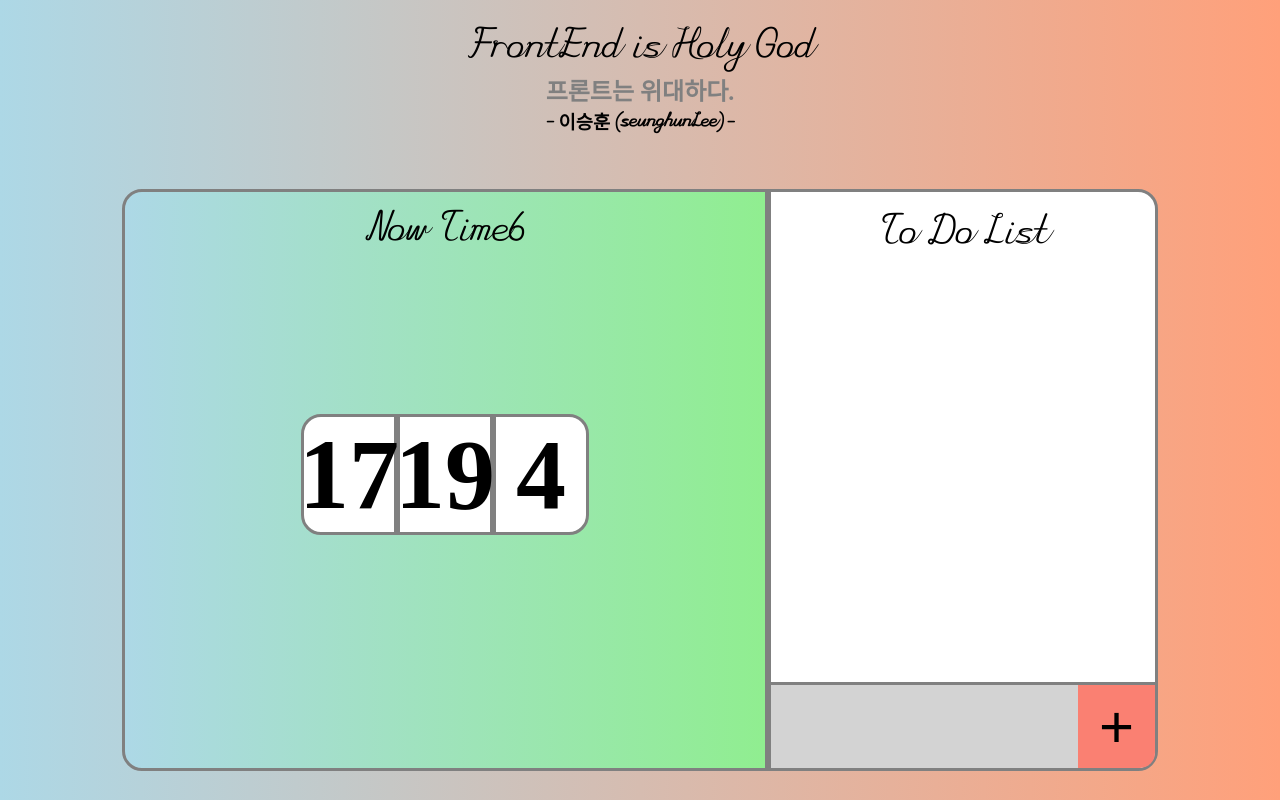
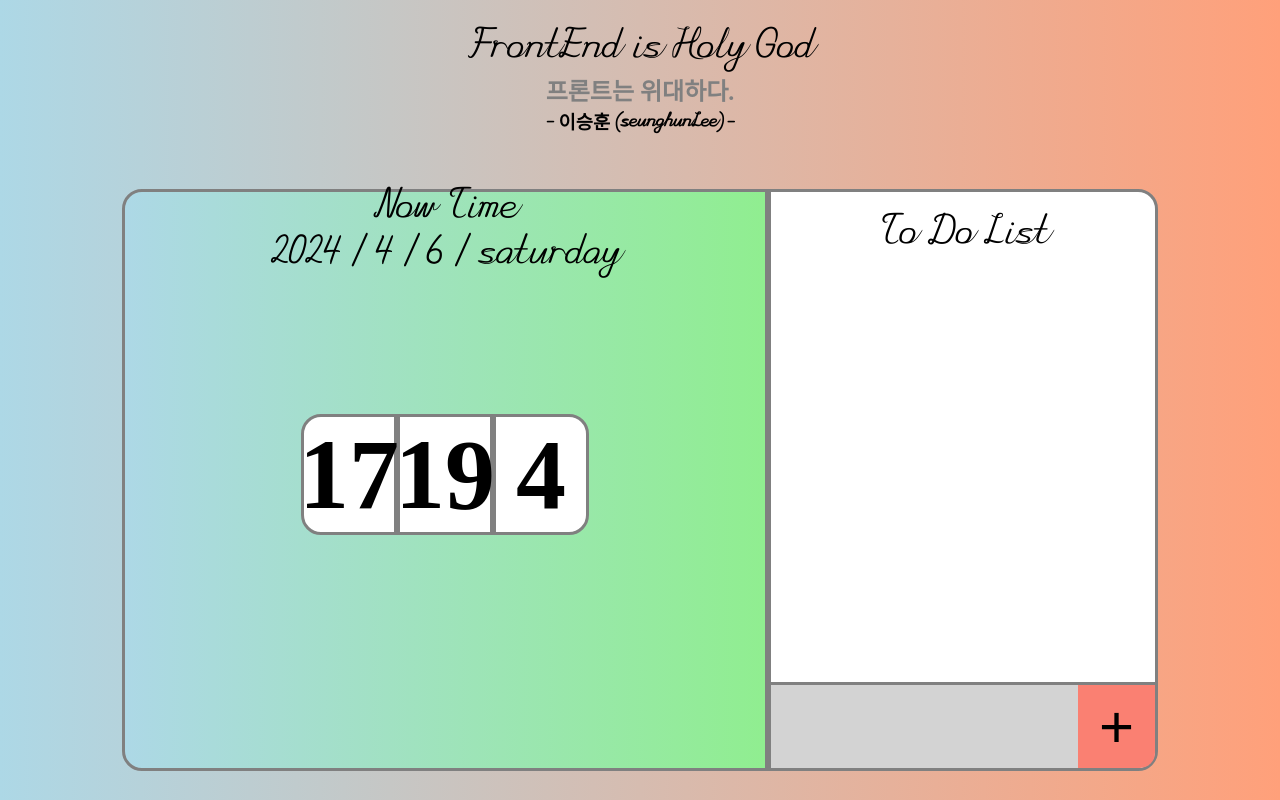
Before and after one commit to seunghun-5945/todolist, a React (Create React App) app: page / in a window 1280 px wide. Built offline with nearby package versions, Linux system fonts and the light colour scheme.

Commit message:
add dayCount

```diff
--- a/src/components/Calander.jsx
+++ b/src/components/Calander.jsx
@@ -13,6 +13,7 @@ const Header = styled.div`
   width: 100%;
   height: 14%;
   display: flex;
+  flex-direction: column;
   align-items: center;
   justify-content: center;
   box-sizing: border-box;
@@ -30,6 +31,10 @@ const Main = styled.div`
   align-items: center;
   justify-content: center;
   box-sizing: border-box;
+`;
+
+const DayArea = styled.div`
+  width:
 `;
 
 const TimeBox = styled.div`
@@ -55,8 +60,11 @@ const Calander = () => {
   const [hour, setHour] = useState(new Date().getHours());
   const [minute, setMinute] = useState(new Date().getMinutes());
   const [second, setSecond] = useState(new Date().getSeconds());
+  const [year, setYear] = useState(new Date().getFullYear());
+  const [month, setMonth] = useState(new Date().getMonth());
+  const [date, setDate] = useState(new Date().getDate());
   const [day, setDay] = useState(new Date().getDay());
-  const [date, setDate] = useState(new Date().getDate());
+  const week = ['sunday' , 'monday' , 'tuesday' , 'wendnesday' , 'thursday' , 'friday' , 'saturday'];
 
   useEffect(() => {
     const interval = setInterval(() => {
@@ -64,8 +72,10 @@ const Calander = () => {
       setHour(currentDate.getHours());
       setMinute(currentDate.getMinutes());
       setSecond(currentDate.getSeconds());
-      setDate(currentDate.get)
+      setYear(currentDate.getFullYear());
+      setMonth(currentDate.getMonth());
       setDate(currentDate.getDate());
+      setDay(currentDate.getDay());
     }, 1000);
     return () => clearInterval(interval);
   }, []);
@@ -74,7 +84,7 @@ const Calander = () => {
     <Container>
       <Header>
         <span>Now Time</span>
-        <span>{date}</span>
+        <span>{year} / {month + 1} / {date} / {week[day]}</span>
       </Header>
       <Main>
         <TimeBox style={{borderRadius:"20px 0px 0px 20px"}}><h1>{hour}</h1></TimeBox>
```
